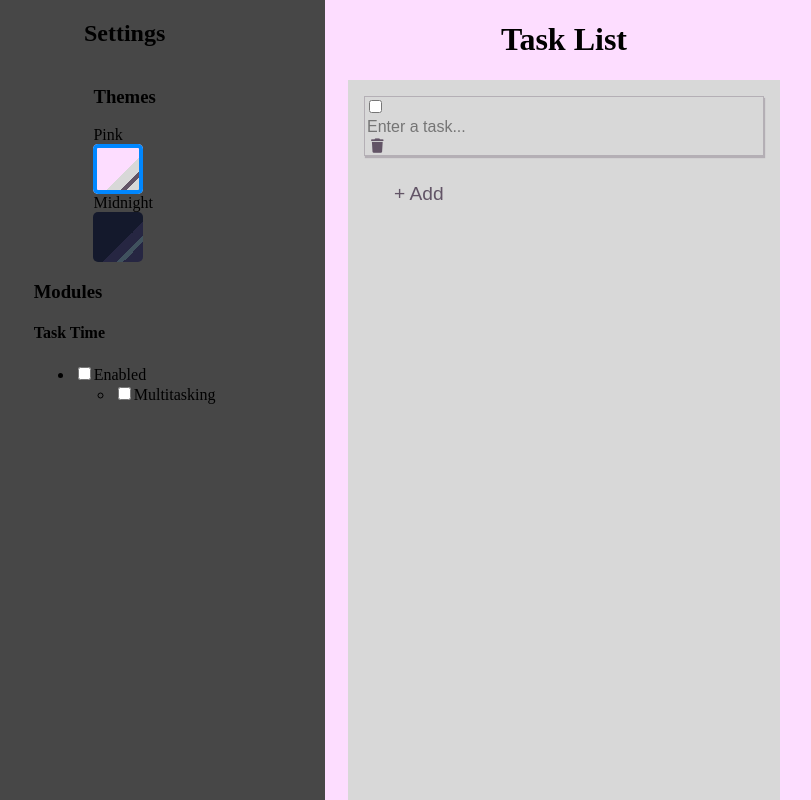
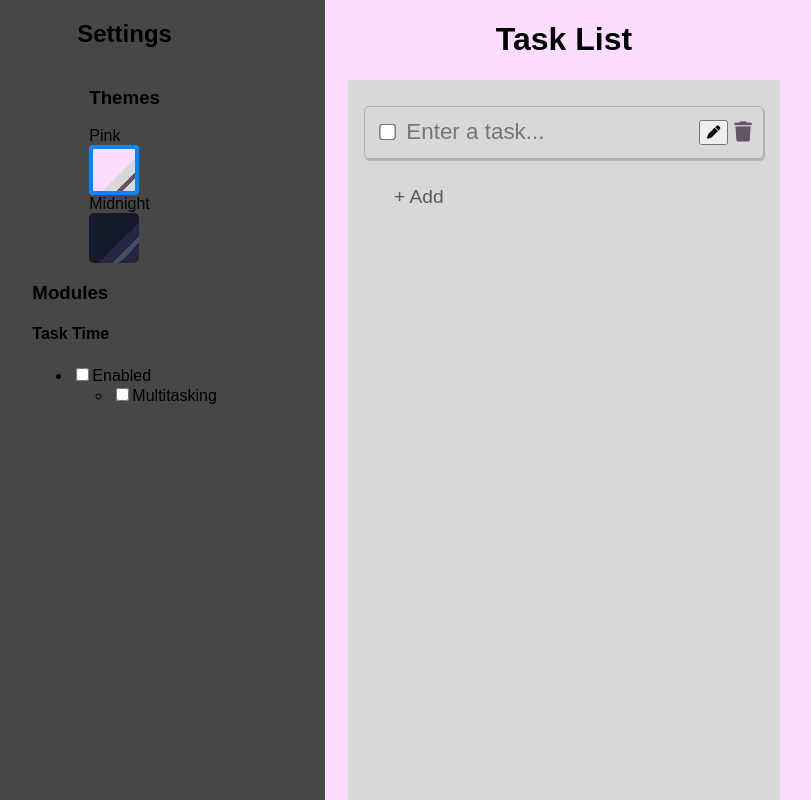
Before and after one commit to Wh1teNinja/TaskList, a React (Create React App) app: page / in a window 1280 px wide. Both pictures are taken after a click on the button "+ Add". Shown: the whole page, without its empty margins (76-887 px from the left). Built offline with nearby package versions, Linux system fonts and the light colour scheme.

Commit message:
Added drag and drop support for tasks using react-beautiful-dnd

```diff
--- a/package.json
+++ b/package.json
@@ -7,6 +7,7 @@
     "@testing-library/react": "^11.2.2",
     "@testing-library/user-event": "^12.6.0",
     "react": "^17.0.1",
+    "react-beautiful-dnd": "^13.0.0",
     "react-dom": "^17.0.1",
     "react-scripts": "4.0.1",
     "web-vitals": "^0.2.4"
--- a/src/Utils.js
+++ b/src/Utils.js
@@ -30,7 +30,7 @@ let Utils = {
   // on brightness using 'changeColorByLuma' function
   handleHoverEnter: (e, styles, bgColor) => {
     e.currentTarget.style =
-      `background: ${Utils.changeColorByLuma(bgColor)};` + styles;
+    (bgColor ? `background: ${Utils.changeColorByLuma(bgColor)};` : '') + styles;
   },
 
   handleHoverLeave: (e, styles) => {
--- a/src/components/App.js
+++ b/src/components/App.js
@@ -38,7 +38,6 @@ function App() {
   //=========================< Functions >==========================
   // Theme change function
   const changeTheme = (themeTitle) => {
-    console.log(1);
     if (themes[themeTitle] !== theme) setTheme(themes[themeTitle]);
   };
 
--- a/src/components/Task.js
+++ b/src/components/Task.js
@@ -8,8 +8,9 @@
 /* This element provides delete button for the task as well.
 /****************************************************************/
 import React, { useState, useEffect } from "react";
+import { Draggable } from "react-beautiful-dnd";
 import ThemeContext from "../ThemeContext";
-import ModulesContext from '../ModulesContext';
+import ModulesContext from "../ModulesContext";
 import Utils from "../utils";
 import TaskTime from "./TaskTime";
 
@@ -23,8 +24,10 @@ function Task(props) {
   const inputRef = React.createRef();
   // it used here to focus and select text in it when desc input changes
   useEffect(() => {
+    if (inputRef.current) {
       inputRef.current.focus();
       inputRef.current.select();
+    }
     // eslint-disable-next-line
   }, [descInput]);
 
@@ -42,7 +45,7 @@ function Task(props) {
     props.changeTask(changedTask);
   };
 
-  const handleOnDblClick = () => {
+  const handleOnClickEdit = () => {
     setDescInput(true);
   };
 
@@ -55,14 +58,56 @@ function Task(props) {
     changedTask.timer = newParams;
     props.changeTask(changedTask);
   };
+  //-----------------------
+  const TaskDescription = (props) => {
+    if (!descInput)
+      return (
+        <div
+          className={
+            props.task.completed && !descInput
+              ? "task-description finished"
+              : "task-description"
+          }
+        >
+          {props.task.description}
+        </div>
+      );
 
+    return (
+      <input
+        ref={inputRef}
+        placeholder='Enter a task...'
+        className={
+          props.task.completed && !descInput
+            ? "task-text-input finished"
+            : "task-text-input"
+        }
+        type='text'
+        onBlur={handleOnBlur}
+        onChange={handleTextOnChange}
+        value={props.task.description}
+        style={{
+          color: props.theme.text,
+        }}
+        autoFocus
+      />
+    );
+  };
   //==========================================================================
 
   return (
+    <Draggable draggableId={"" + props.task.key} index={props.index}>
+      {(provided) => (
         <ThemeContext.Consumer>
           {({ theme }) => (
             <li
               key={props.task.key}
+              ref={provided.innerRef}
+              {...provided.draggableProps}
+              {...provided.dragHandleProps}
+              className='task-row'
+            >
+              <div
                 style={{
                   border: `solid 1px ${theme.text}50`,
                   boxShadow: `0 4px 2px ${theme.text}20`,
@@ -80,6 +125,7 @@ function Task(props) {
                     `border: solid 1px ${theme.text}50; box-shadow: 1px 2px 1px ${theme.text}50;`
                   )
                 }
+                className='task'
               >
                 <input
                   type='checkbox'
@@ -87,33 +133,17 @@ function Task(props) {
                   style={{ backgroundColor: theme.listBackground }}
                   checked={props.task.completed}
                 />
-          {/*onDoubleClick doesn't work with disabled input this is why this div is here*/}
-          <div className='task-description' onDoubleClick={handleOnDblClick}>
-            <input
-              ref={inputRef}
-              placeholder='Enter a task...'
-              className={
-                props.task.completed && !descInput
-                  ? "task-text-input finished"
-                  : "task-text-input"
-              }
-              type='text'
-              onBlur={handleOnBlur}
-              onChange={handleTextOnChange}
-              value={props.task.description}
-              style={{
-                color: theme.text,
-              }}
-              disabled={!descInput}
-              autoFocus
-            />
-          </div>
+                <TaskDescription task={props.task} theme={theme} />
+                <button className='edit-task-button' onClick={handleOnClickEdit}>
+                  <i className='fas fa-pen'></i>
+                </button>
                 <button
                   className='delete-task-button'
                   onClick={() => props.deleteTask(props.task.key)}
                 >
                   <i className='fas fa-trash' style={{ color: theme.text }}></i>
                 </button>
+              </div>
               <ModulesContext.Consumer>
                 {({ params }) => {
                   if (params.taskTime.enabled)
@@ -128,6 +158,8 @@ function Task(props) {
             </li>
           )}
         </ThemeContext.Consumer>
+      )}
+    </Draggable>
   );
 }
 
--- a/src/components/TaskList.js
+++ b/src/components/TaskList.js
@@ -1,4 +1,5 @@
 import { useEffect, useState } from "react";
+import { DragDropContext, Droppable } from "react-beautiful-dnd";
 import ThemeContext from "../ThemeContext";
 import Task from "./Task";
 import Utils from "../utils";
@@ -20,7 +21,7 @@ function TaskList(props) {
   const addNewTask = () => {
     setTasks(
       tasks.concat({
-        key: new Date().getUTCMilliseconds(),
+        key: new Date().getTime(),
         description: "",
         completed: false,
         timer: {
@@ -49,6 +50,16 @@ function TaskList(props) {
     );
   };
 
+  //-----------------------------------------------------------------
+  //Drag and drop function
+  const handleDragEnd = (result) => {
+    if (result.destination) {
+      const changedList = tasks.slice();
+      const [item] = changedList.splice(result.source.index, 1);
+      changedList.splice(result.destination.index, 0, item);
+      setTasks(changedList);
+    }
+  };
   //=================================================================
 
   return (
@@ -58,18 +69,30 @@ function TaskList(props) {
           className='flex ac-column'
           style={{ backgroundColor: theme.listBackground }}
         >
-          <ul id='task-list'>
-            {tasks.map((task) => {
+          <DragDropContext onDragEnd={handleDragEnd}>
+            <Droppable droppableId='task-list'>
+              {(provided) => (
+                <ul
+                  id='task-list'
+                  {...provided.droppableProps}
+                  ref={provided.innerRef}
+                >
+                  {tasks.map((task, index) => {
                     return (
                       <Task
                         key={task.key}
                         deleteTask={deleteTask}
                         changeTask={changeTask}
                         task={task}
+                        index={index}
                       />
                     );
                   })}
+                  {provided.placeholder}
                 </ul>
+              )}
+            </Droppable>
+          </DragDropContext>
           <button
             id='add-button'
             onClick={addNewTask}
--- a/src/index.css
+++ b/src/index.css
@@ -1,6 +1,7 @@
 body {
   margin: 0;
   padding: 0;
+  font-family: Arial, Helvetica, sans-serif;
 }
 
 #root {
```
Also changed, not shown: 2 other files (tests, documents, lock files or other folders). Lines whose indentation alone changed are shown as unchanged.
